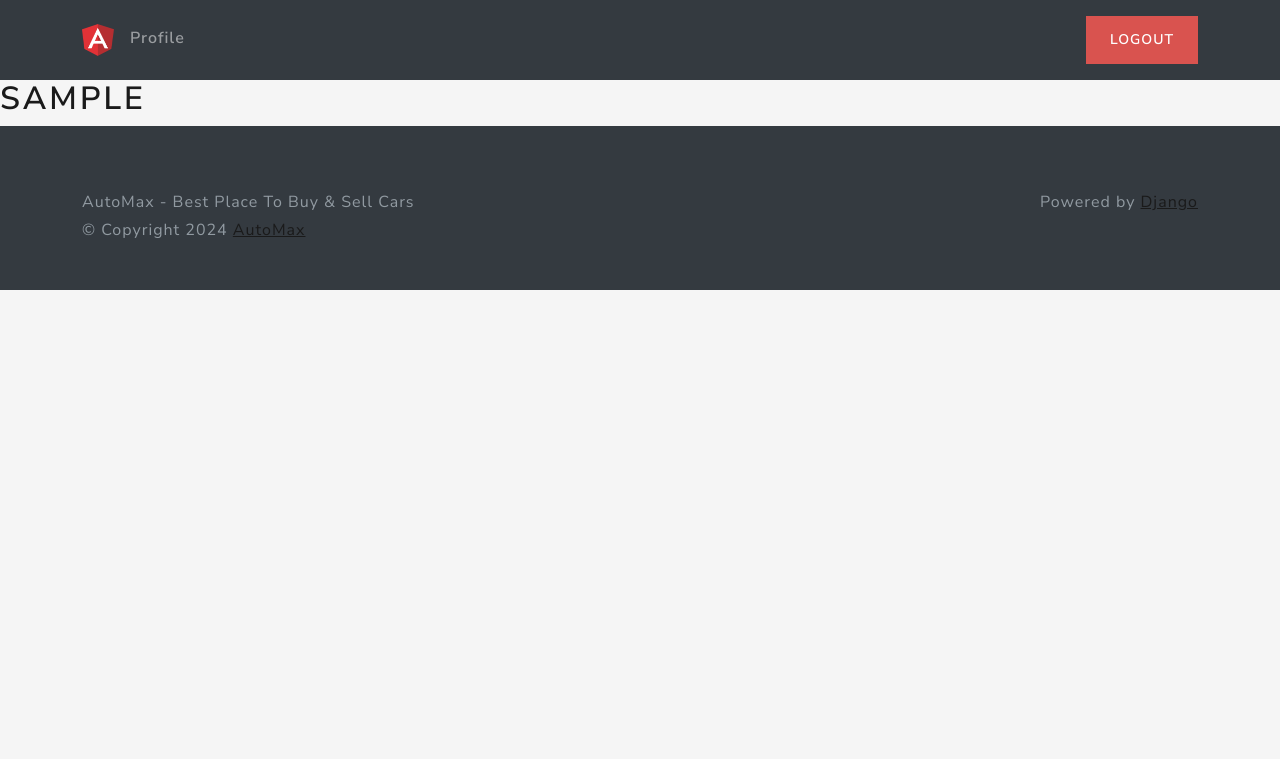
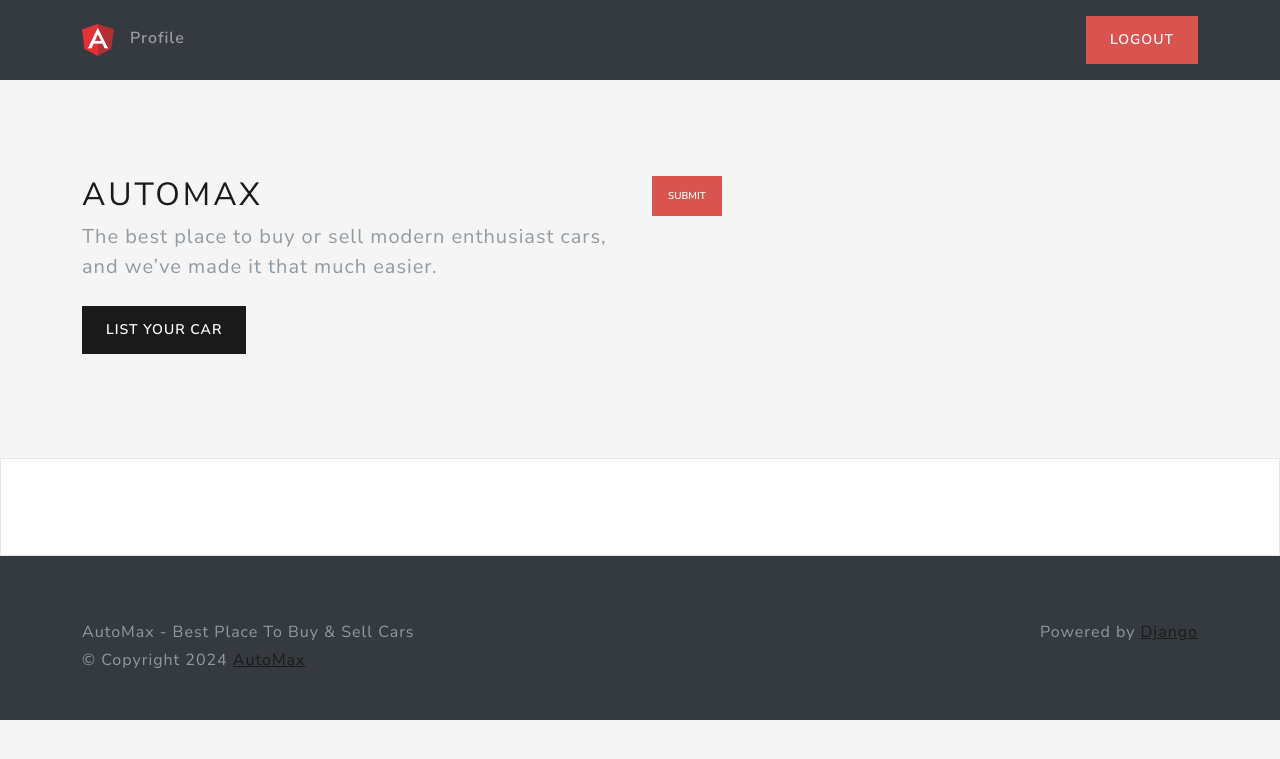
Before and after one commit to Rehaman-Shaik/AutomaxDjApp, a Django app: page /home/ in a window 1280 px wide. Shown: the top 759 px of the page. Run offline with Django 4.2, Linux system fonts and the light colour scheme; the visitor is signed in with stand-in values (Sample User, id 1); data that the repository does not hold is empty; some libraries are stand-ins or nearby versions.

Commit message:
S6 66 added completing the home page

```diff
--- a/main/templates/views/home.html
+++ b/main/templates/views/home.html
@@ -3,6 +3,33 @@
 {% block title %}Automax | Home {% endblock %}
 {% block body %}
 <main>
-    <h1>{{ request.user.username }}</h1>
+    <section class="py-5 container">
+        <div class="row py-lg-5">
+            <div class="col-lg-6 col-md-8 mx-auto">
+                <h1 class="fw-light">AutoMax</h1>
+                <p class="lead text-muted">The best place to buy or sell modern enthusiast cars, and we’ve
+                    made it that much easier.</p>
+                <a href="" class="btn btn-primary my-2">List Your Car</a>
+            </div>
+            <div class="col-lg-6 col-md-8 mx-auto">
+                <form method="get">
+
+                    <button class="btn btn-sm btn-danger" type="submit">Submit</button>
+                </form>
+            </div>
+        </div>
+    </section>
+    <div class="album py-5 bg-light">
+        <div class="container">
+            <div class="row row-cols-1 row-cols-sm-2 row-cols-md-3 g-3">
+                {% for list in listing %}
+                <div class="col">
+                    <p>{{list.id}}</p>
+                    <img style="width: 400px; height: 200px;" src="{{MEDIA_URL}}{{list.image.url}}" alt="">
+                </div>
+                {% endfor %}
+            </div>
+        </div>
+    </div>
 </main>
 {% endblock %}
--- a/main/views.py
+++ b/main/views.py
@@ -1,5 +1,6 @@
 from django.shortcuts import render
 from django.contrib.auth.decorators import login_required
+from .models import Listing
 
 # Create your views here.
 
@@ -8,5 +9,5 @@
 
 @login_required
 def home_view(request):
-    print(request.user.username)
-    return render(request, 'views/home.html')
+    listing = Listing.objects.all()
+    return render(request, 'views/home.html', {'listing' :listing})
```
